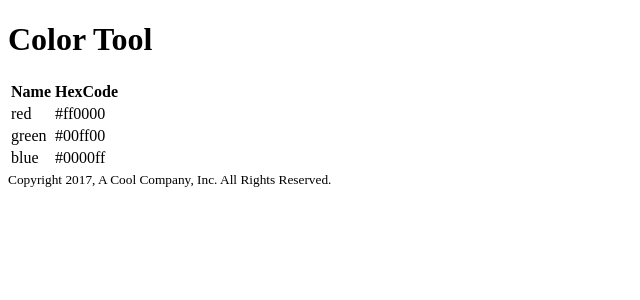
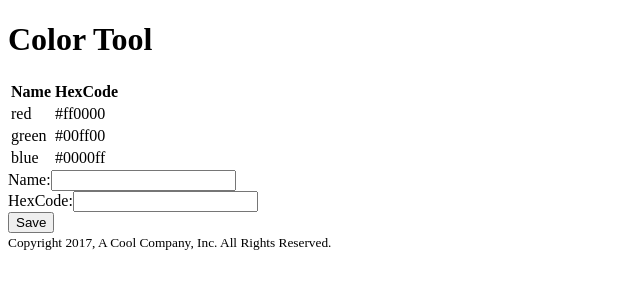
Before and after one commit to training4developers/angular_12052017, an Angular app: page / in a window 1280 px wide. Shown: the top 300 px of the page, without its empty margins (0-640 px from the left). Built offline with nearby package versions, Linux system fonts and the light colour scheme; data requests are answered from the project's data file.

Commit message:
added code demos

```diff
--- a/src/app/color-tool/color-tool.module.ts
+++ b/src/app/color-tool/color-tool.module.ts
@@ -1,17 +1,19 @@
 import { NgModule } from '@angular/core';
 import { CommonModule } from '@angular/common';
 import { HttpClientModule } from '@angular/common/http';
+import { ReactiveFormsModule } from '@angular/forms';
 
 import { ColorsService } from './services/colors.service';
 import { ColorHomeComponent } from './components/color-home/color-home.component';
 import { ColorTableComponent } from './components/color-table/color-table.component';
+import { ColorTableWrapperComponent } from './components/color-table-wrapper/color-table-wrapper.component';
 
 @NgModule({
   imports: [
-    CommonModule, HttpClientModule,
+    CommonModule, HttpClientModule, ReactiveFormsModule,
   ],
   // makes component available for use in templates within the module
-  declarations: [ColorHomeComponent, ColorTableComponent],
+  declarations: [ColorHomeComponent, ColorTableComponent, ColorTableWrapperComponent],
   // makes component available for use in templates outside the module
   exports: [ColorHomeComponent],
   // makes the services available for injecting (in this case injecting into a component)
--- a/src/app/color-tool/components/color-home/color-home.component.html
+++ b/src/app/color-tool/components/color-home/color-home.component.html
@@ -1,7 +1,23 @@
 <header>
   <h1>Color Tool</h1>
 </header>
-<color-table [colorData]="colors"></color-table>
+<color-table-wrapper [colorData]="colors"></color-table-wrapper>
+<form [formGroup]="colorForm">
+
+  <div>
+    <label for="name-input">Name:</label>
+    <input type="text" id="name-input" formControlName="nameInput">
+  </div>
+
+  <div>
+    <label for="hexcode-input">HexCode:</label>
+    <input type="text" id="hexcode-input" formControlName="hexCodeInput">
+  </div>
+
+  <button type="button" (click)="showFormData()">Save</button>
+
+
+</form>
 <footer>
   <small>Copyright 2017, A Cool Company, Inc. All Rights Reserved.</small>
 </footer>
--- a/src/app/color-tool/components/color-home/color-home.component.ts
+++ b/src/app/color-tool/components/color-home/color-home.component.ts
@@ -1,4 +1,5 @@
 import { Component, OnInit } from '@angular/core';
+import { FormGroup, FormBuilder } from '@angular/forms';
 
 import { Color } from '../../models/color';
 import { ColorsService } from '../../services/colors.service';
@@ -11,13 +12,36 @@ import { ColorsService } from '../../services/colors.service';
 export class ColorHomeComponent implements OnInit {
 
   public colors: Color[] = [];
+  public colorForm: FormGroup;
 
   // must be registered with the providers in the module to inject
-  constructor(private colorsSvc: ColorsService) { }
+  constructor(
+    private colorsSvc: ColorsService,
+    private fb: FormBuilder,
+  ) {
+
+    this.colorForm = this.fb.group({
+      nameInput: '',
+      hexCodeInput: '',
+    });
+
+  }
 
   ngOnInit() {
     // the colors service returns an observable which can be subscribed too
     this.colorsSvc.all().subscribe(colors => this.colors = colors);
   }
 
+  public showFormData() {
+    // console.log('save was clicked');
+    console.dir(this.colorForm.value);
+    // console.dir(this.colorForm);
+    this.colors = this.colors.concat({
+      name: this.colorForm.value.nameInput,
+      hexCode: this.colorForm.value.hexCodeInput,
+    });
+
+    console.dir(this.colors);
+  }
+
 }
--- /dev/null
+++ b/src/app/color-tool/components/color-table-wrapper/color-table-wrapper.component.html
@@ -0,0 +1 @@
+<color-table [colorData]="colorData"></color-table>
--- /dev/null
+++ b/src/app/color-tool/components/color-table-wrapper/color-table-wrapper.component.ts
@@ -0,0 +1,22 @@
+import { Component, OnInit, Input, ChangeDetectionStrategy } from '@angular/core';
+
+import { Color } from '../../models/color';
+
+
+@Component({
+  selector: 'color-table-wrapper',
+  templateUrl: './color-table-wrapper.component.html',
+  styleUrls: ['./color-table-wrapper.component.css'],
+  changeDetection: ChangeDetectionStrategy.OnPush,
+})
+export class ColorTableWrapperComponent implements OnInit {
+
+  @Input()
+  public colorData: Color[] = [];
+
+  constructor() { }
+
+  ngOnInit() {
+  }
+
+}
--- a/src/app/color-tool/components/color-table/color-table.component.ts
+++ b/src/app/color-tool/components/color-table/color-table.component.ts
@@ -1,15 +1,19 @@
-import { Component, Input } from '@angular/core';
+import { Component, Input, DoCheck } from '@angular/core';
 
 import { Color } from '../../models/color';
 
 @Component({
   selector: 'color-table',
   templateUrl: './color-table.component.html',
-  styleUrls: ['./color-table.component.css']
+  styleUrls: ['./color-table.component.css'],
 })
-export class ColorTableComponent {
+export class ColorTableComponent implements DoCheck {
 
   @Input()
   public colorData: Color[] = [];
 
+  ngDoCheck() {
+    console.log('color table: change detection is running');
+  }
+
 }
```
Also changed, not shown: src/app/color-tool/components/color-table-wrapper/color-table-wrapper.component.css (added), 2 other files (tests, documents, lock files or other folders).
